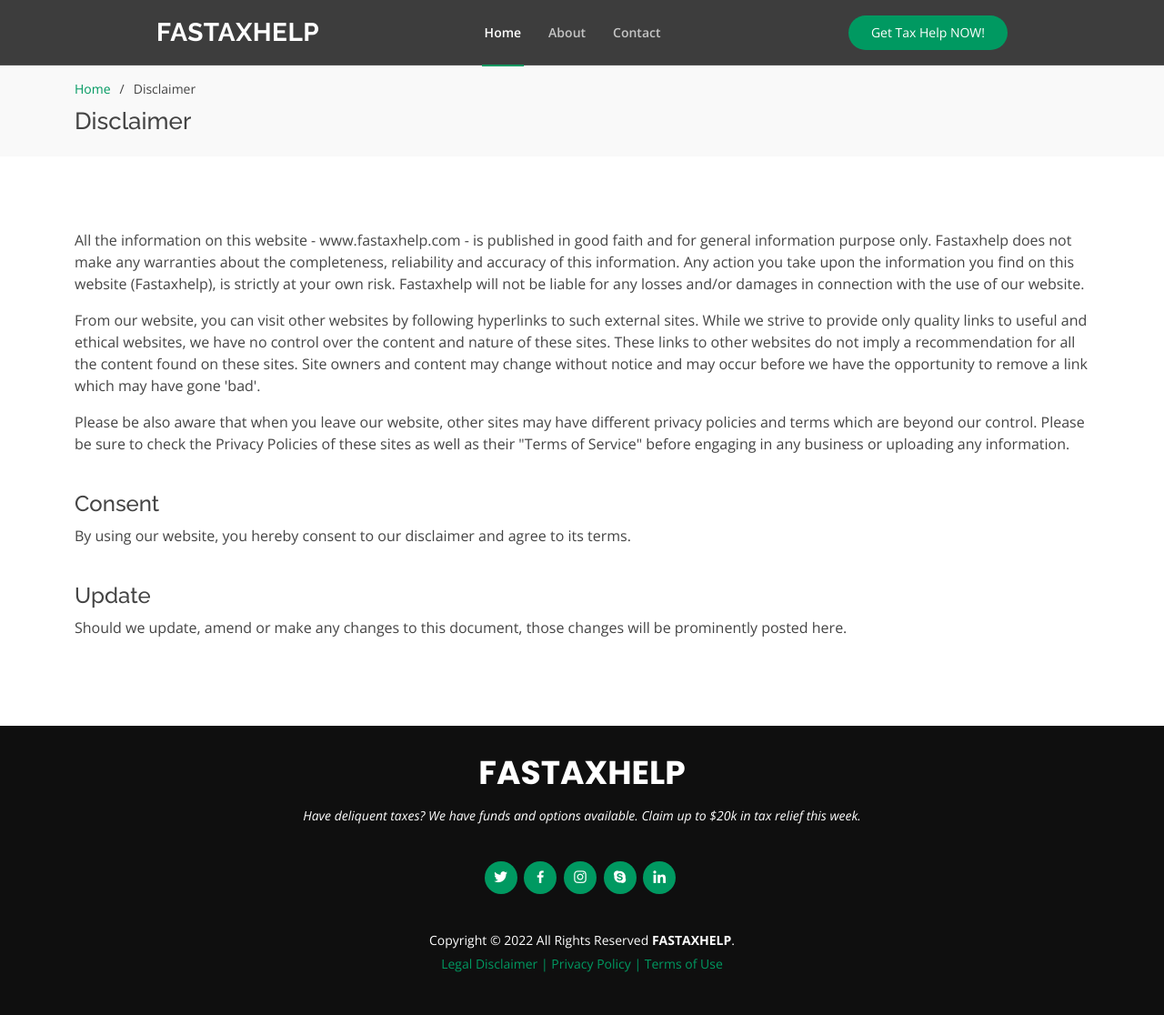
After one commit to pissall20/taxhelpcare, a Django app: page /disclaimer/ in a window 1280 px wide. The commit adds this page. Shown: the whole page at 91% size. Run offline with Django 4.2, Linux system fonts and the light colour scheme; some libraries are stand-ins or nearby versions.

Commit message:
Added disclaimer

```diff
--- a/website/templates/website/base.html
+++ b/website/templates/website/base.html
@@ -101,7 +101,7 @@
         </div>
         <div class="footer-bottom-list">
             <ul style="padding-left: inherit;">
-                <li style="display: inline;"><a href="#" class="disclaimer">Legal Disclaimer</a></li>
+                <li style="display: inline;"><a href="{% url 'disclaimer' %}" class="disclaimer">Legal Disclaimer</a></li>
                 <span style="color: #009961;"> |</span>
                 <li style="display: inline;"><a href="{% url 'privacy' %}" class="privacy">Privacy Policy</a></li>
                 <span style="color: #009961;"> |</span>
--- /dev/null
+++ b/website/templates/website/disclaimer.html
@@ -0,0 +1,64 @@
+{% extends 'website/base.html' %}
+{% load static %}
+{% block title %}Legal Disclaimer{% endblock title %}
+
+{% block content %}
+
+<main id="main">
+
+    <!-- ======= Breadcrumbs ======= -->
+    <section id="breadcrumbs" class="breadcrumbs">
+        <div class="container">
+
+            <ol>
+                <li><a href="{% url 'index' %}">Home</a></li>
+                <li>Disclaimer</li>
+            </ol>
+            <h2>Disclaimer</h2>
+
+        </div>
+    </section><!-- End Breadcrumbs -->
+
+    <section class="inner-page">
+        <div class="container">
+            <p>All the information on this website - www.fastaxhelp.com - is published in good faith and for general
+                information purpose only. Fastaxhelp does not make any warranties about the completeness, reliability
+                and accuracy of this information. Any action you take upon the information you find on this website
+                (Fastaxhelp), is strictly at your own risk. Fastaxhelp will not be liable for any losses and/or damages
+                in connection with the use of our website.</p>
+
+            <p>From our website, you can visit other websites by following hyperlinks to such external sites. While we
+                strive to provide only quality links to useful and ethical websites, we have no control over the content
+                and nature of these sites. These links to other websites do not imply a recommendation for all the
+                content found on these sites. Site owners and content may change without notice and may occur before we
+                have the opportunity to remove a link which may have gone 'bad'.</p>
+
+            <p>Please be also aware that when you leave our website, other sites may have different privacy policies and
+                terms which are beyond our control. Please be sure to check the Privacy Policies of these sites as well
+                as their "Terms of Service" before engaging in any business or uploading any information.</p>
+
+            <br>
+            <h4>Consent</h4>
+
+            <p>By using our website, you hereby consent to our disclaimer and agree to its terms.</p>
+
+            <br>
+            <h4>Update</h4>
+
+            <p>Should we update, amend or make any changes to this document, those changes will be prominently posted
+                here.</p>
+        </div>
+    </section>
+
+</main><!-- End #main -->
+
+<script type='text/javascript'>
+
+  $(document).ready(function(){
+    $("#header").addClass("header-inner-pages");
+})
+
+
+</script>
+
+{% endblock content %}
--- a/website/urls.py
+++ b/website/urls.py
@@ -7,4 +7,5 @@ urlpatterns = [
     path('contact-us/', views.contact, name='contact_us'),
     path('about-us/', views.about, name='about'),
     path('privacy-policy/', views.privacy, name='privacy'),
+    path('disclaimer/', views.disclaimer, name='disclaimer'),
 ]
--- a/website/views.py
+++ b/website/views.py
@@ -25,6 +25,11 @@ def about(request):
 def privacy(request):
     context = {}
     return render(request, 'website/privacy-policy.html', context)
+
+
+def disclaimer(request):
+    context = {}
+    return render(request, 'website/disclaimer.html', context)
 
 
 def contact(request):
```
